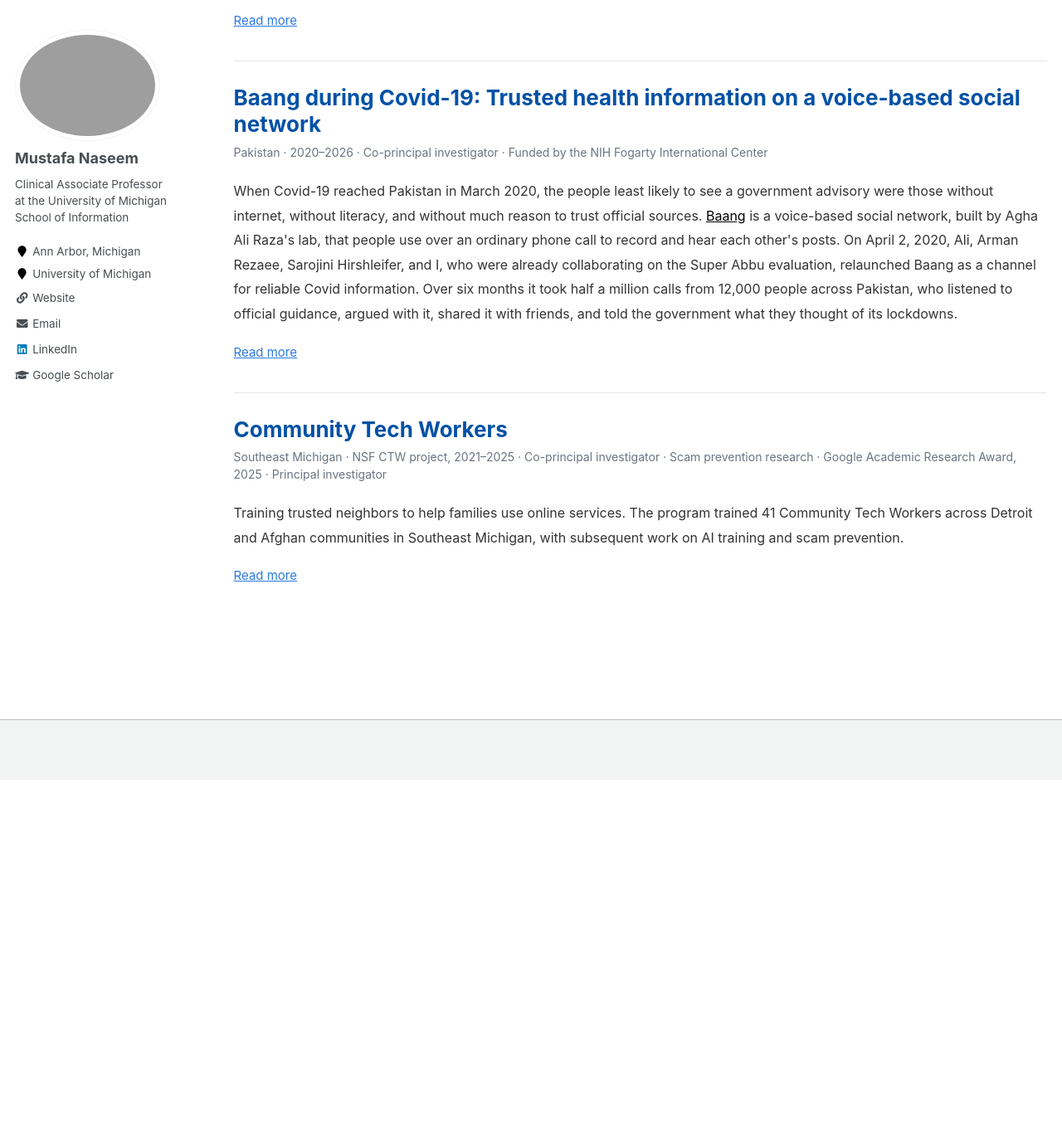
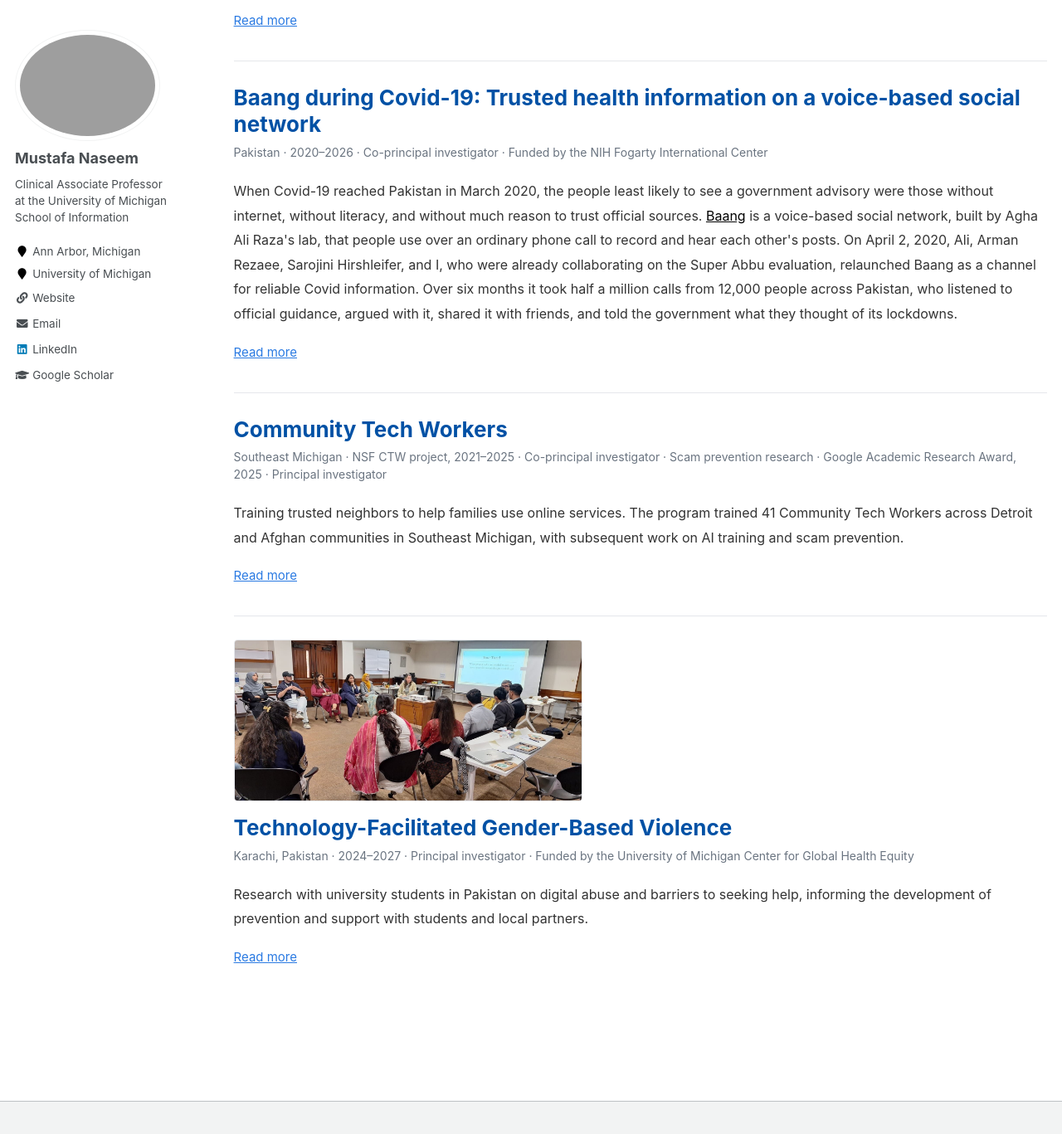
Before and after one commit to mustafanaseem/mustafanaseem.github.io, a Jekyll site: the page built from _pages/impact.md, in a window 1280 px wide and 1400 px high, scrolled down 1588 px. Shown: the top 1367 px of the window at 83% size. Built offline with Jekyll 4.4.1, drawn with Linux system fonts in a browser that asks for light colours; before the commit the page ends 2528 px from its top, so only the background shows below that.

Commit message:
Impact: add TFGBV project page, listing with thumbnail, and photograph
New dedicated page at /impact/tfgbv/ following the pattern used
for the other six project pages: archive layout, shared impact-
styles include, Back-to-Impact at top and bottom. Carries the
attached copy verbatim.

Roles kept distinct: Principal investigator (Mustafa Naseem),
Principal investigator in Pakistan (Dr. Naghma Rizvi). Three
project-meta lines keep the role, funder, and grant-dates
information separate. Completed research (survey of 854 and
22 student interviews) is in "What we have learned"; the
planned pilot of 200 students sits in "Developing the
intervention".

Photograph:
- Source saved as images/tfgbv-codesign-workshop.jpg (1600x738,
  213 KB, progressive JPEG at quality 82). Original proportions
  preserved; no cropping. EXIF orientation applied.
- Rendered as a full-column project-figure on the dedicated page
  with descriptive alt text that names only the visible scene
  (co-design workshop in a conference room with the "Your Turn!
  ...brave space..." slide), inventing no identities, dates, or
  locations. No caption.
- Used as the Impact overview thumbnail in a new .project-thumb
  wrapper (max-width 420 px, same aspect ratio), via a new rule
  in _includes/impact-styles.html.

Impact overview updated with a seventh listing at the end:
thumbnail, short title "Technology-Facilitated Gender-Based
Violence" (linked), combined meta line, the supplied
description, and a Read-more link with aria-label.

Meta description set via front matter description and excerpt so
og:description emits the supplied string.

Co-Authored-By: Claude Opus 4.7 (1M context) <noreply@anthropic.com>
Claude-Session: https://claude.ai/code/session_0168BZUqyL6hayqYWQHvfBBj

```diff
--- a/_includes/impact-styles.html
+++ b/_includes/impact-styles.html
@@ -83,6 +83,24 @@
 
 .read-more-link:hover {
   text-decoration: underline;
+}
+
+.project-thumb {
+  margin: 0 0 16px 0;
+  max-width: 420px;
+}
+
+.project-thumb a {
+  display: block;
+  line-height: 0;
+}
+
+.project-thumb img {
+  width: 100%;
+  height: auto;
+  display: block;
+  border: 1px solid #e5e7eb;
+  border-radius: 4px;
 }
 
 .project-figure {
--- a/_pages/impact.md
+++ b/_pages/impact.md
@@ -49,3 +49,11 @@ author_profile: true
 <p class="project-intro">Training trusted neighbors to help families use online services. The program trained 41 Community Tech Workers across Detroit and Afghan communities in Southeast Michigan, with subsequent work on AI training and scam prevention.</p>
 <div class="read-more-wrap"><a class="read-more-link" href="{{ base_path }}/impact/community-tech-workers/" aria-label="Read more about Community Tech Workers">Read more</a></div>
 </article>
+
+<article class="impact-project">
+<div class="project-thumb"><img src="{{ base_path }}/images/tfgbv-codesign-workshop.jpg" alt="" /></div>
+<h2 class="project-title"><a href="{{ base_path }}/impact/tfgbv/">Technology-Facilitated Gender-Based Violence</a></h2>
+<div class="project-meta">Karachi, Pakistan · 2024&ndash;2027 · Principal investigator · Funded by the University of Michigan Center for Global Health Equity</div>
+<p class="project-intro">Research with university students in Pakistan on digital abuse and barriers to seeking help, informing the development of prevention and support with students and local partners.</p>
+<div class="read-more-wrap"><a class="read-more-link" href="{{ base_path }}/impact/tfgbv/" aria-label="Read more about Technology-Facilitated Gender-Based Violence">Read more</a></div>
+</article>
```
Also changed, not shown: _pages/impact-tfgbv.md (added, +51 -0 lines), images/tfgbv-codesign-workshop.jpg (added).
